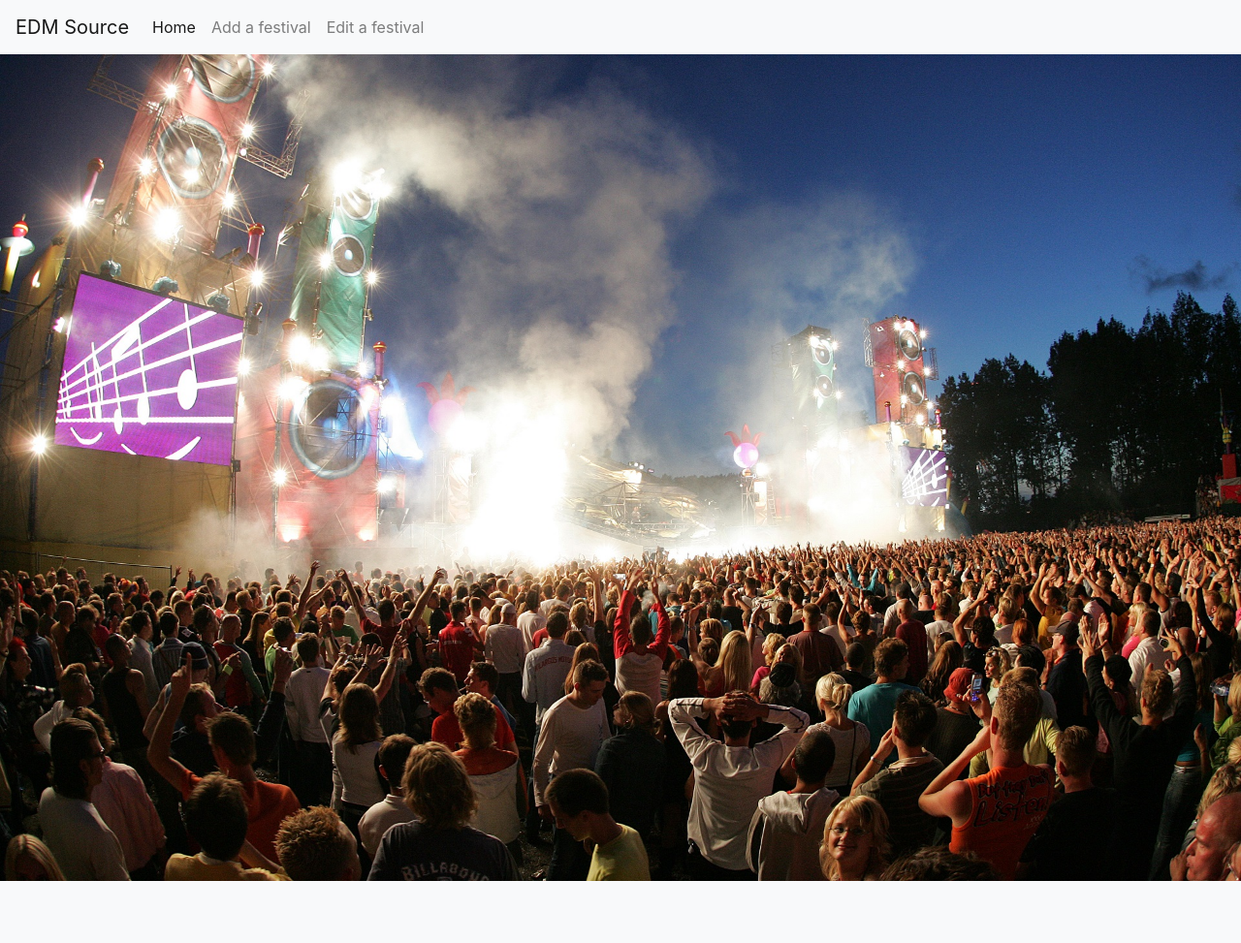
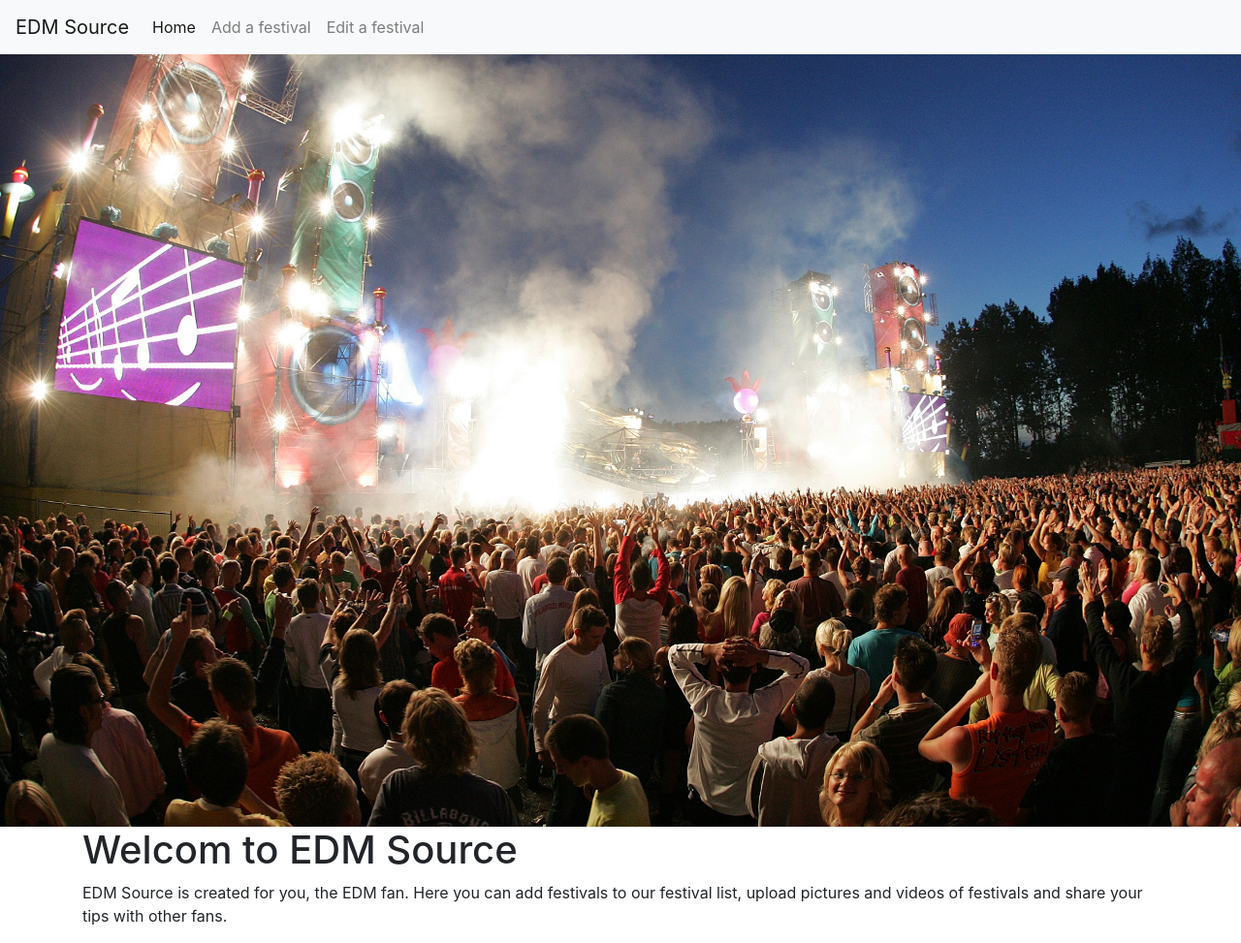
Before and after one commit to jvegter77/milestone-3-edm, a Flask app: page / in a window 1280 px wide. Shown: the whole page at 97% size. Before the commit the page ends 909 px from the top, so only its background shows below. Run offline with Flask 2, Linux system fonts and the light colour scheme; data that the repository does not hold is empty; some libraries are stand-ins or nearby versions.

Commit message:
added fixed navbar and intro for main

```diff
--- a/templates/index.html
+++ b/templates/index.html
@@ -10,7 +10,7 @@
     <title>Festivals</title>
 </head>
 <header>
-    <nav class="navbar navbar-expand-lg navbar-light bg-light">
+    <nav class="navbar fixed-top navbar-expand-lg navbar-light bg-light">
         <a class="navbar-brand" href="#">EDM Source</a>
         <button class="navbar-toggler" type="button" data-toggle="collapse" data-target="#navbarNavAltMarkup" aria-controls="navbarNavAltMarkup" aria-expanded="false" aria-label="Toggle navigation">
             <span class="navbar-toggler-icon"></span>
@@ -28,6 +28,10 @@
     </div>
 </header>
 <body>
+    <div class="container">
+        <h1>Welcom to EDM Source</h1>
+        <p>EDM Source is created for you, the EDM fan. Here you can add festivals to our festival list, upload pictures and videos of festivals and share your tips with other fans.</p>
+    </div>
     {% for festivals in festivals %}
         {{festivals.festivalname}}
         {{festivals.date}}
```
